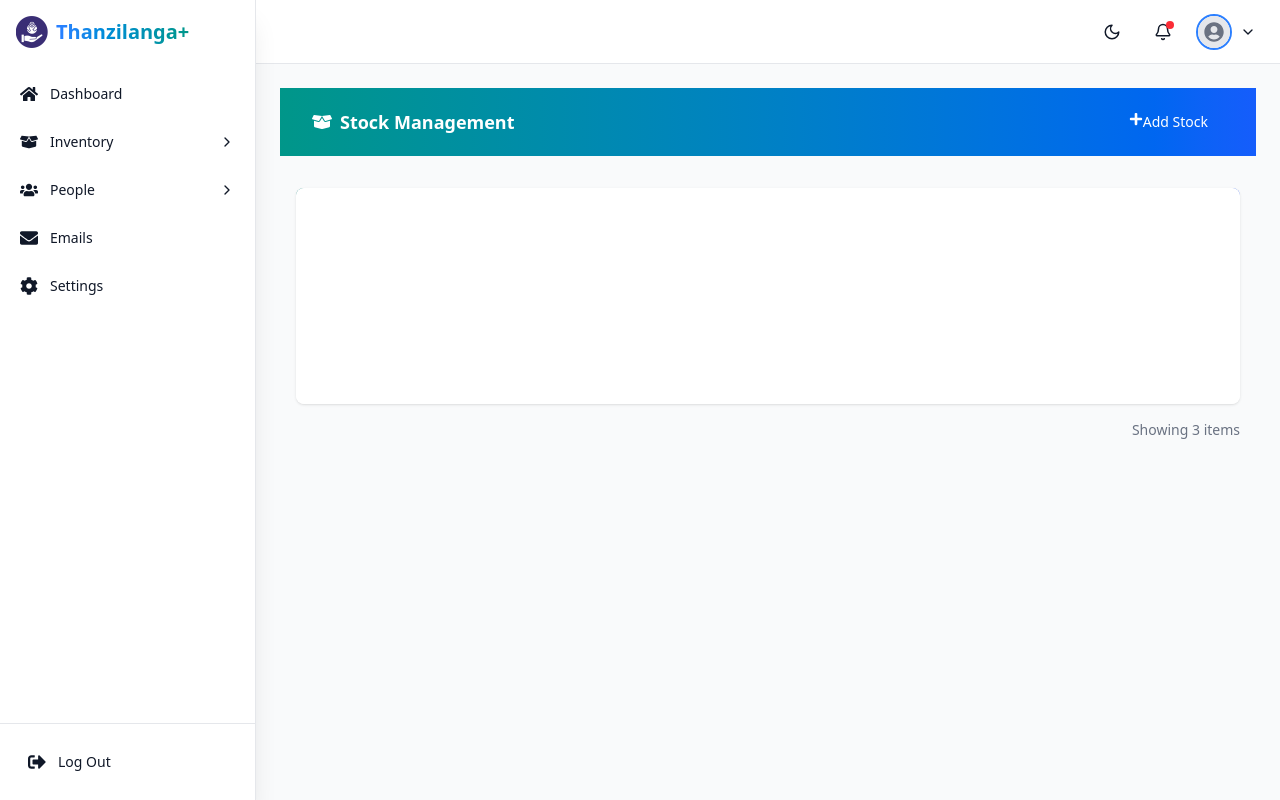
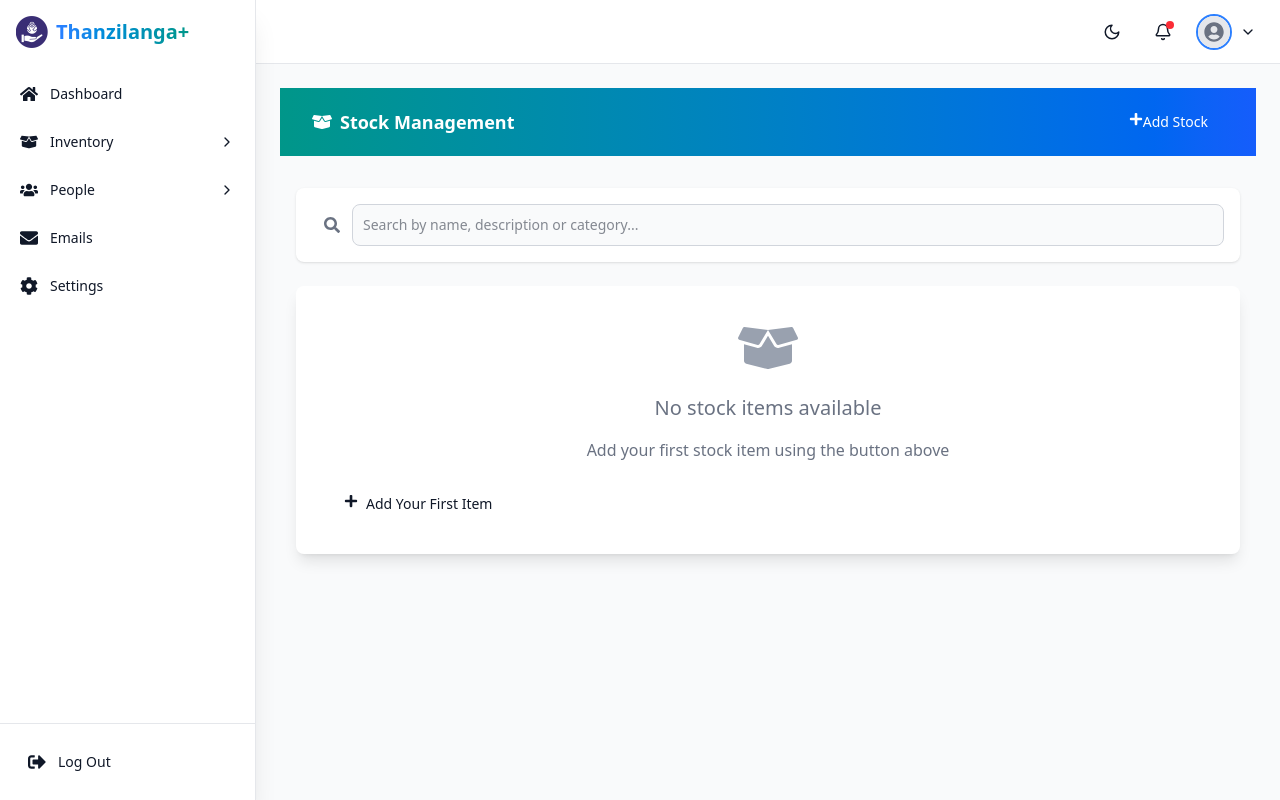
Before and after one commit to yammie6060/my-project, a React (Vite) app: page /stock in a window 1280 px wide. Built offline with nearby package versions, Linux system fonts and the light colour scheme; sample sign-in values are in the browser's storage.

Commit message:
added functionalities to the file

```diff
--- a/src/Components/Stock.jsx
+++ b/src/Components/Stock.jsx
@@ -1,39 +1,12 @@
-import React, { useState } from "react";
-import { FaBoxOpen, FaTrash, FaPlus } from "react-icons/fa";
-import { Modal, Button, Table, Badge } from "flowbite-react";
+import React, { useState, useEffect } from "react";
+import { FaBoxOpen, FaTrash, FaPlus, FaSearch } from "react-icons/fa";
+import { Modal, Button, Table, Badge, TextInput, Spinner } from "flowbite-react";
 import { HiOutlineExclamationCircle } from "react-icons/hi";
+import { toast, ToastContainer } from 'react-toastify';
+import 'react-toastify/dist/ReactToastify.css';
 
 const Stock = () => {
-  const [stockItems, setStockItems] = useState([
-    {
-      id: 1,
-      name: "Paracetamol",
-      quantity: 150,
-      description: "Pain reliever",
-      price: 5.99,
-      category: "Tablets",
-      status: "In Stock"
-    },
-    {
-      id: 2,
-      name: "Amoxicillin",
-      quantity: 75,
-      description: "Antibiotic",
-      price: 12.50,
-      category: "Capsules",
-      status: "Low Stock"
-    },
-    {
-      id: 3,
-      name: "Insulin",
-      quantity: 30,
-      description: "Diabetes medication",
-      price: 45.00,
-      category: "Injections",
-      status: "In Stock"
-    }
-  ]);
-
+  const [stockItems, setStockItems] = useState([]);
 
   const [isFormOpen, setIsFormOpen] = useState(false);
   const [confirmDelete, setConfirmDelete] = useState(null);
@@ -45,6 +18,15 @@ const Stock = () => {
     category: '',
     status: 'In Stock'
   });
+  const [searchTerm, setSearchTerm] = useState('');
+  const [isLoading, setIsLoading] = useState(false);
+
+  // Filter stock items based on search term
+  const filteredItems = stockItems.filter(item =>
+    item.name.toLowerCase().includes(searchTerm.toLowerCase()) ||
+    item.description.toLowerCase().includes(searchTerm.toLowerCase()) ||
+    item.category.toLowerCase().includes(searchTerm.toLowerCase())
+  );
 
   const setOpenModal = () => {
     setIsFormOpen(!isFormOpen);
@@ -68,24 +50,58 @@ const Stock = () => {
     });
   };
 
-  const handleAddStock = (event) => {
+  const handleAddStock = async (event) => {
     event.preventDefault();
+    setIsLoading(true);
+
+    try {
+      // Simulate API call delay
+      await new Promise(resolve => setTimeout(resolve, 1000));
+
       const newStock = {
         id: stockItems.length + 1,
         name: formData.name,
-      quantity: formData.quantity,
+        quantity: parseInt(formData.quantity),
         description: formData.description,
-      price: formData.price,
+        price: parseFloat(formData.price),
         category: formData.category,
-      status: formData.quantity > 50 ? 'In Stock' : 'Low Stock'
-    };
-    setStockItems([...stockItems, newStock]);
-    setIsFormOpen(false);
+        status: formData.quantity > 50 ? 'In Stock' : (formData.quantity > 0 ? 'Low Stock' : 'Out of Stock')
       };
 
-  const handleDeleteStock = (id) => {
+      setStockItems([newStock, ...stockItems]);
+      setIsFormOpen(false);
+      toast.success(`${newStock.name} added successfully!`);
+
+      onStockAdded(newStock);
+
+    } catch (error) {
+      toast.error('Failed to add stock item');
+    } finally {
+      setIsLoading(false);
+    }
+  };
+
+  const onStockAdded = (newStock) => {
+    console.log('New stock added:', newStock);
+
+  };
+
+  const handleDeleteStock = async (id) => {
+    setIsLoading(true);
+    try {
+      // Simulate API call delay
+      await new Promise(resolve => setTimeout(resolve, 500));
+
+      const itemToDelete = stockItems.find(item => item.id === id);
       setStockItems(stockItems.filter((item) => item.id !== id));
       setConfirmDelete(null);
+      toast.info(`${itemToDelete.name} deleted successfully`);
+
+    } catch (error) {
+      toast.error('Failed to delete stock item');
+    } finally {
+      setIsLoading(false);
+    }
   };
 
   const getStatusBadgeColor = (status) => {
@@ -99,7 +115,10 @@ const Stock = () => {
 
   return (
     <div className="min-h-screen">
-      <div className="flex justify-between bg-gradient-to-r from-teal-600 to-blue-600 py-4 px-8 mb-6">
+      <ToastContainer position="top-right" autoClose={3000} />
+
+      <div className="bg-gradient-to-r from-teal-600 to-blue-600 py-4 px-8 mb-6">
+        <div className="max-w-7xl mx-auto flex justify-between items-center">
           <h4 className="text-white font-bold flex items-center gap-2 text-lg">
             <FaBoxOpen className="w-5 h-5" /> Stock Management
           </h4>
@@ -108,8 +127,24 @@ const Stock = () => {
             Add Stock
           </Button>
         </div>
+      </div>
 
-      <div className="max-w-7xl mx-auto px-4 my-8">
+      <div className=" px-4 my-8">
+        {/* Search Bar */}
+        <div className="mb-6 bg-white p-4 rounded-lg shadow">
+          <div className="relative">
+            <div className="absolute inset-y-0 left-0 flex items-center pl-3 pointer-events-none">
+              <FaSearch className="text-gray-500" />
+            </div>
+            <TextInput
+              type="text"
+              placeholder="Search by name, description or category..."
+              value={searchTerm}
+              onChange={(e) => setSearchTerm(e.target.value)}
+              className="pl-10 w-full bg--gray-50 text-gray-900 border-gray-300 focus:border-blue-500 focus:ring-blue-500"
+  />
+          </div>
+        </div>
 
         {/* Add Stock Modal */}
         <Modal show={isFormOpen} onClose={setOpenModal} size="md" popup>
@@ -134,6 +169,7 @@ const Stock = () => {
                 <label className="block font-medium text-gray-700 mb-1">Quantity:</label>
                 <input
                   type="number"
+                  min="0"
                   name="quantity"
                   value={formData.quantity}
                   onChange={handleFormChange}
@@ -155,9 +191,11 @@ const Stock = () => {
                 />
               </div>
               <div>
-                <label className="block font-medium text-gray-700 mb-1">Price:</label>
+                <label className="block font-medium text-gray-700 mb-1">Price (MWK):</label>
                 <input
                   type="number"
+                  min="0"
+                  step="0.01"
                   name="price"
                   value={formData.price}
                   onChange={handleFormChange}
@@ -185,8 +223,15 @@ const Stock = () => {
                 <Button type="button" color="gray" onClick={setOpenModal}>
                   Cancel
                 </Button>
-                <Button type="submit" gradientDuoTone="greenToBlue" className="flex items-center gap-2">
-                  Add Item
+                <Button type="submit" gradientDuoTone="greenToBlue" className="flex items-center gap-2" disabled={isLoading}>
+                  {isLoading ? (
+                    <>
+                      <Spinner size="sm" className="mr-2" />
+                      Adding...
+                    </>
+                  ) : (
+                    'Add Item'
+                  )}
                 </Button>
               </div>
             </form>
@@ -203,10 +248,10 @@ const Stock = () => {
                 Are you sure you want to delete this item?
               </h3>
               <div className="flex justify-center gap-4">
-                <Button color="failure" onClick={() => handleDeleteStock(confirmDelete)}>
-                  Yes, delete
+                <Button color="failure" onClick={() => handleDeleteStock(confirmDelete)} disabled={isLoading}>
+                  {isLoading ? <Spinner size="sm" /> : 'Yes, delete'}
                 </Button>
-                <Button color="gray" onClick={() => setConfirmDelete(null)}>
+                <Button color="gray" onClick={() => setConfirmDelete(null)} disabled={isLoading}>
                   No, cancel
                 </Button>
               </div>
@@ -215,7 +260,11 @@ const Stock = () => {
         </Modal>
 
         {/* Stock Table */}
-        {stockItems.length > 0 ? (
+        {isLoading && !isFormOpen && !confirmDelete ? (
+          <div className="flex justify-center items-center h-64">
+            <Spinner size="xl" />
+          </div>
+        ) : filteredItems.length > 0 ? (
           <div className="mt-4">
             <div className="overflow-x-auto bg-white rounded-lg shadow">
               <Table hoverable className="w-full">
@@ -223,20 +272,20 @@ const Stock = () => {
                   <Table.HeadCell>Name</Table.HeadCell>
                   <Table.HeadCell>Quantity</Table.HeadCell>
                   <Table.HeadCell>Description</Table.HeadCell>
-                  <Table.HeadCell>Price</Table.HeadCell>
+                  <Table.HeadCell>Price (MWK)</Table.HeadCell>
                   <Table.HeadCell>Category</Table.HeadCell>
                   <Table.HeadCell>Status</Table.HeadCell>
                   <Table.HeadCell>Actions</Table.HeadCell>
                 </Table.Head>
                 <Table.Body className="divide-y">
-                  {stockItems.map((stock) => (
+                  {filteredItems.map((stock) => (
                     <Table.Row key={stock.id} className="hover:bg-gray-50">
                       <Table.Cell className="font-medium text-gray-900">
                         {stock.name}
                       </Table.Cell>
                       <Table.Cell>{stock.quantity}</Table.Cell>
-                      <Table.Cell>{stock.description}</Table.Cell>
-                      <Table.Cell>MWK{stock.price.toFixed(2)}</Table.Cell>
+                      <Table.Cell className="max-w-xs truncate">{stock.description}</Table.Cell>
+                      <Table.Cell>{stock.price.toFixed(2)}</Table.Cell>
                       <Table.Cell>{stock.category}</Table.Cell>
                       <Table.Cell>
                         <Badge color={getStatusBadgeColor(stock.status)}>
@@ -248,6 +297,7 @@ const Stock = () => {
                           color="failure"
                           size="xs"
                           onClick={() => setConfirmDelete(stock.id)}
+                          disabled={isLoading}
                         >
                           <FaTrash className="mr-1" /> Delete
                         </Button>
@@ -258,7 +308,7 @@ const Stock = () => {
               </Table>
             </div>
             <div className="mt-4 text-sm text-gray-500 text-right">
-              Showing {stockItems.length} items
+              Showing {filteredItems.length} of {stockItems.length} items
             </div>
           </div>
         ) : (
@@ -267,11 +317,16 @@ const Stock = () => {
               <FaBoxOpen className="mx-auto" />
             </div>
             <p className="text-xl font-medium text-gray-500 mb-4">
-              No stock items available
+              {searchTerm ? 'No matching items found' : 'No stock items available'}
             </p>
             <p className="text-gray-500 mb-6">
-              Add your first stock item by clicking the "Add Stock" button above.
+              {searchTerm ? 'Try a different search term' : 'Add your first stock item using the button above'}
             </p>
+            {!searchTerm && (
+              <Button onClick={setOpenModal} gradientDuoTone="tealToBlue">
+                <FaPlus className="mr-2" /> Add Your First Item
+              </Button>
+            )}
           </div>
         )}
       </div>
```
Lines whose indentation alone changed are shown as unchanged.
